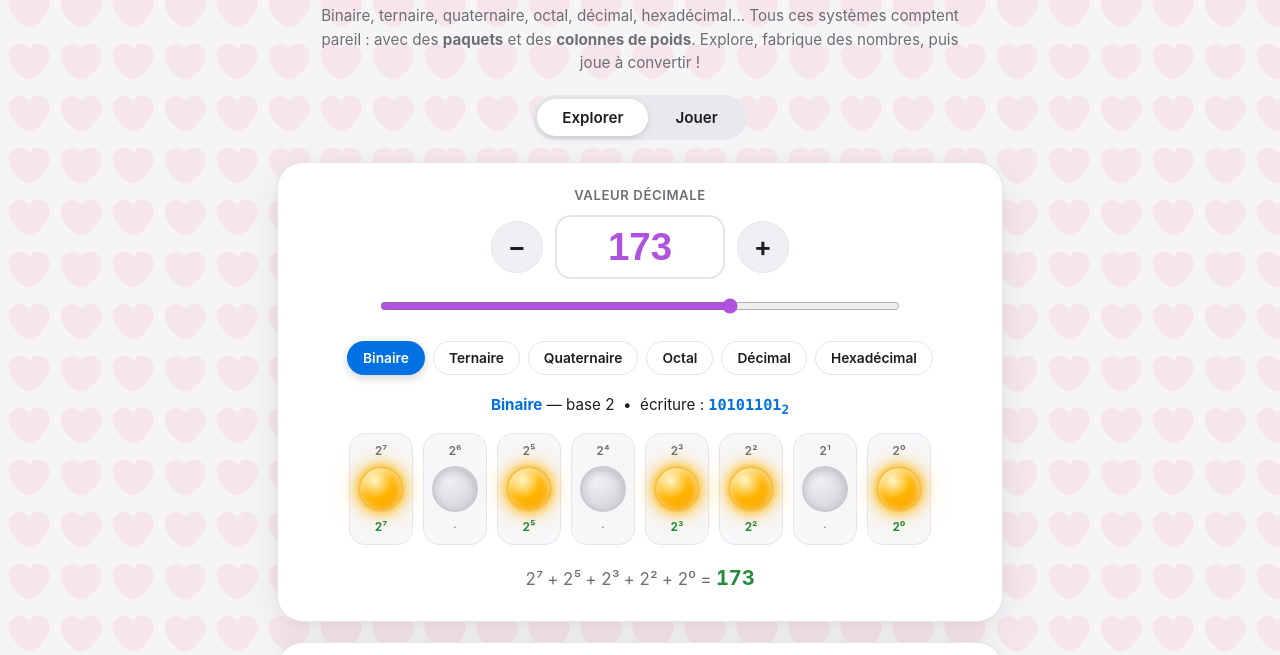
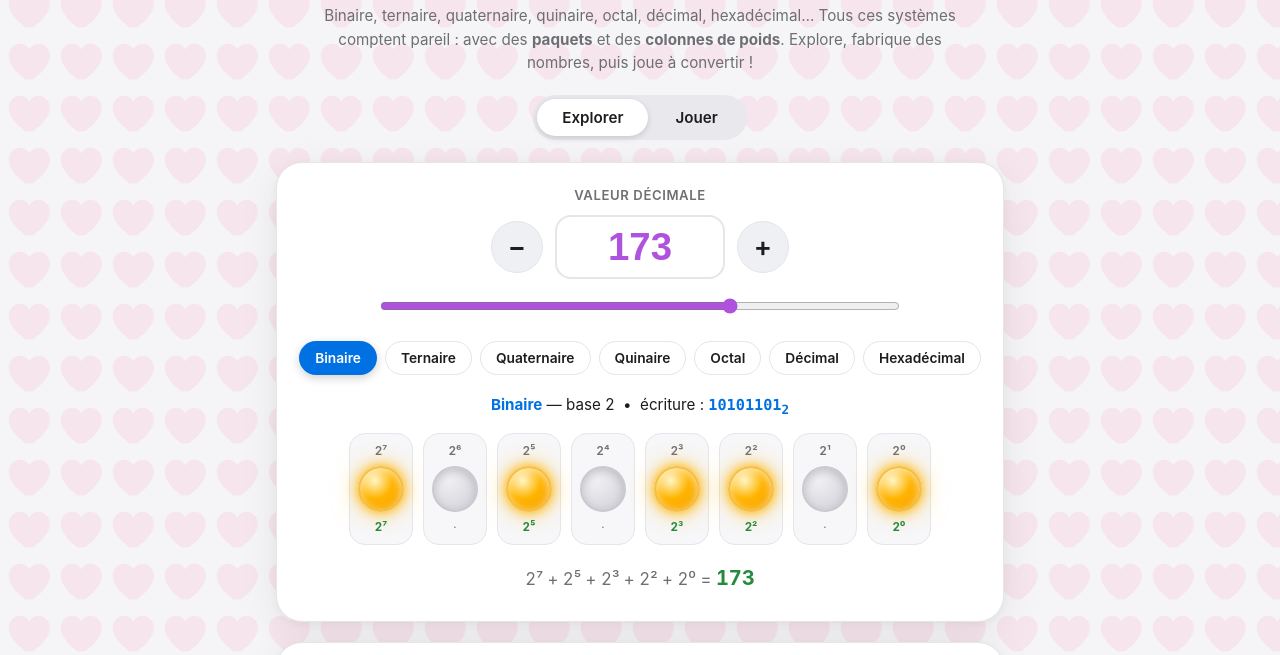
Before and after one commit to christophebelmont/MaitresseBrioche, a plain HTML site: page bases.html in a window 1280 px wide. Shown: the part 70-725 px from the top of the page. Drawn offline with Linux system fonts and the light colour scheme.

Commit message:
Update bases.html

```diff
--- a/bases.html
+++ b/bases.html
@@ -267,7 +267,7 @@
 
   <h1>Les bases de numération</h1>
   <p class="lead">
-    Binaire, ternaire, quaternaire, octal, décimal, hexadécimal… Tous ces systèmes comptent
+    Binaire, ternaire, quaternaire, quinaire, octal, décimal, hexadécimal… Tous ces systèmes comptent
     pareil : avec des <b>paquets</b> et des <b>colonnes de poids</b>. Explore, fabrique des nombres,
     puis joue à convertir !
   </p>
@@ -300,7 +300,7 @@
 
   <div class="stage">
     <h2>Le même nombre dans toutes les bases</h2>
-    <p class="sub">Un seul nombre, six écritures différentes. Repère comment les chiffres changent alors que la quantité reste la même.</p>
+    <p class="sub">Un seul nombre, sept écritures différentes. Repère comment les chiffres changent alors que la quantité reste la même.</p>
     <div class="compare-wrap">
       <table class="compare" id="compareTable"></table>
     </div>
@@ -370,6 +370,7 @@
     { b:2,  name:"Binaire",      color:"#0071e3" },
     { b:3,  name:"Ternaire",     color:"#30b0c7" },
     { b:4,  name:"Quaternaire",  color:"#34c759" },
+    { b:5,  name:"Quinaire",     color:"#5856d6" },
     { b:8,  name:"Octal",        color:"#ff9500" },
     { b:10, name:"Décimal",      color:"#af52de" },
     { b:16, name:"Hexadécimal",  color:"#ff375f" }
@@ -628,8 +629,8 @@
   /* =========================================================
      JOUER
      ========================================================= */
-  var BASE_OPTIONS = [2,3,4,8,16];
-  var QMAX = { 2:255, 3:80, 4:255, 8:255, 16:255 };
+  var BASE_OPTIONS = [2,3,4,5,8,16];
+  var QMAX = { 2:255, 3:80, 4:255, 5:124, 8:255, 16:255 };
   var DURATION = 60000;
   var BONUS_MS = 10000;
   var BEST_KEY = "bases_numerotation_best";
@@ -649,7 +650,7 @@
   var play = {
     active:false, running:false, remaining:DURATION, lastTs:null, raf:null,
     score:0, answered:false, q:null, nextTimer:null, input:"",
-    bases:[2,3,4,8,16],
+    bases:[2,3,4,5,8,16],
     best: parseInt(localStorage.getItem(BEST_KEY),10) || 0
   };
   bestEl.textContent = play.best;
```
